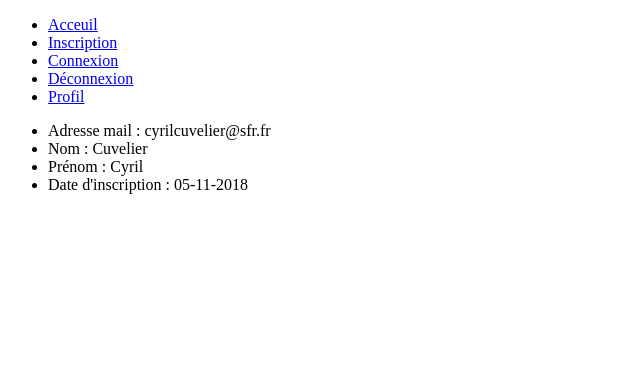
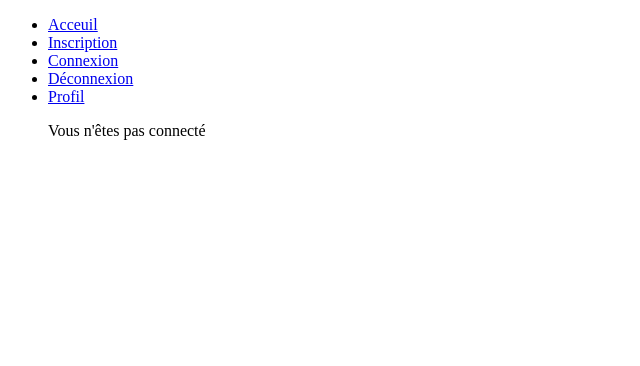
Before and after one commit to Elethea/Projet-formation, a PHP site: page /profil.php in a window 1280 px wide. Shown: the top 366 px of the page, without its empty margins (0-640 px from the left). Run offline with PHP 8.4, Linux system fonts and the light colour scheme.

Commit message:
Exo 1 finis

```diff
--- a/logout.php
+++ b/logout.php
@@ -11,7 +11,9 @@ unset($_SESSION['account']);
     <title>Projet 2J</title>
 </head>
 <body>
+    <?php
+        include 'php/menu.php';
+    ?>
     <h1>Vous êtes désormais déconnecté</h1>
-    <a href="index.php"><input type="submit" value="Retour à l'accueil"></a>
 </body>
 </html>
--- a/profil.php
+++ b/profil.php
@@ -1,15 +1,11 @@
 <?php
-    SESSION_start();
-    $_SESSION['email'] = 'cyrilcuvelier@sfr.fr';
-    $_SESSION['name'] = 'Cuvelier';
-    $_SESSION['firstname'] = 'Cyril';
-    $_SESSION['date'] = time();
-    if(isset($_SESSION['email']) && isset($_SESSION['name'])  && isset($_SESSION['firstname']) && isset($_SESSION['date'])){
+    session_start();
+    if(isset($_SESSION['account']['email']) && isset($_SESSION['account']['name'])  && isset($_SESSION['account']['firstname']) && isset($_SESSION['account']['date'])){
         $user_data = array(
-            'email' => $_SESSION['email'],
-            'name' => $_SESSION['name'],
-            'firstname' => $_SESSION['firstname'],
-            'date' => date('d-m-Y', $_SESSION['date'])
+            'email' => $_SESSION['account']['email'],
+            'name' => $_SESSION['account']['name'],
+            'firstname' => $_SESSION['account']['firstname'],
+            'date' => $_SESSION['account']['date']
         );
     }
 ?>
@@ -27,7 +23,11 @@
 ?>
     <ul>
         <?php
-            echo '<li>Adresse mail : '. $user_data['email'] .'</li><li>Nom : '. $user_data['name'] .'</li><li>Prénom : '. $user_data['firstname'] .'</li><li>Date d\'inscription : '. $user_data['date'] .'</li>';
+            if (isset($user_data)){
+                echo '<li>Adresse mail : '. $user_data['email'] .'</li><li>Nom : '. $user_data['name'] .'</li><li>Prénom : '. $user_data['firstname'] .'</li><li>Date d\'inscription : '. date('d-m-Y', $user_data['date']) .'</li>';
+            } else {
+                echo 'Vous n\'êtes pas connecté';
+            }
         ?>
     </ul>
 </body>
```
Also changed, not shown: login.php (+9 -7 lines).
